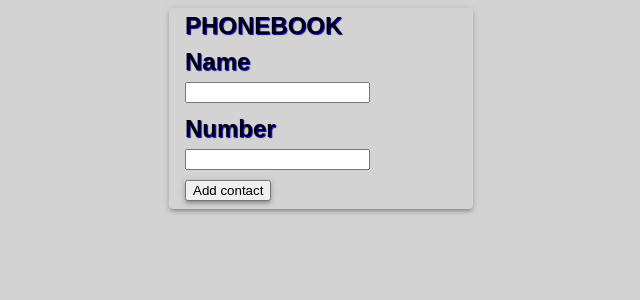
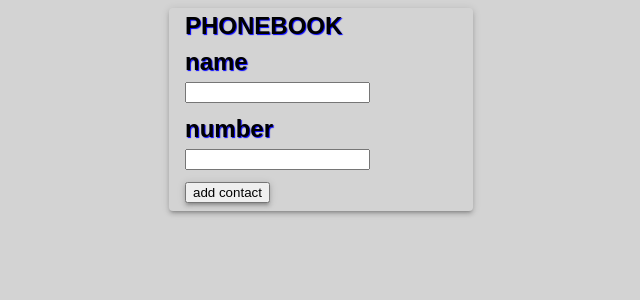
Before and after one commit to mrSerGL/goit-react-hw-02-phonebook, a React (Create React App) app: page / in a window 1280 px wide. Shown: the top 300 px of the page, without its empty margins (319-959 px from the left). Built offline with nearby package versions, Linux system fonts and the light colour scheme.

Commit message:
add design

```diff
--- a/src/components/App.jsx
+++ b/src/components/App.jsx
@@ -41,7 +41,7 @@ class App extends Component {
 
         {this.state.contacts.length > 0 && (
           <div className={css.section}>
-            <Chapter title="Contacts">
+            <Chapter title="contacts">
               <FilterInput
                 value={filter}
                 onChangeFilter={this.onChangeFilter}
--- a/src/components/FilterInput/FilterInput.js
+++ b/src/components/FilterInput/FilterInput.js
@@ -3,7 +3,7 @@ import css from './FilterInput.module.css';
 function FilterInput({ value, onChangeFilter }) {
   return (
     <>
-      <p className={css.input__name}>Find contacts by name</p>
+      <p className={css.input__name}>find contacts by name</p>
       <label htmlFor={1}>
         <input
           type="text"
--- a/src/components/FilterInput/FilterInput.module.css
+++ b/src/components/FilterInput/FilterInput.module.css
@@ -2,6 +2,7 @@
   .input__name{
     margin-left: 16px;
     font-size: 14px;
+    color: gray;
   }
 
   .input{
--- a/src/components/NameInput/Name.js
+++ b/src/components/NameInput/Name.js
@@ -51,7 +51,7 @@ class Name extends Component {
   render() {
     return (
       <form onSubmit={this.handleSubmit}>
-        <Chapter title="Name">
+        <Chapter title="name">
           <label htmlFor={this.nameInputId1}>
             <input
               type="text"
@@ -65,7 +65,7 @@ class Name extends Component {
             />
           </label>
         </Chapter>
-        <Chapter title="Number">
+        <Chapter title="number">
           <label htmlFor={this.nameInputId2}>
             <input
               type="tel"
@@ -80,7 +80,7 @@ class Name extends Component {
           </label>
         </Chapter>
         <button type="submit" className={css.button}>
-          Add contact
+          add contact
         </button>
       </form>
     );
--- a/src/components/NameInput/Name.module.css
+++ b/src/components/NameInput/Name.module.css
@@ -5,6 +5,7 @@
 
   .button{
     margin-left: 16px;
+    margin-top: 4px;
     margin-bottom: 8px;
     box-shadow: rgb(0 0 0 / 20%) 0px 3px 3px -2px,
     rgb(0 0 0 / 14%) 0px 3px 4px 0px, rgb(0 0 0 / 12%) 0px 1px 8px 0px;
```
